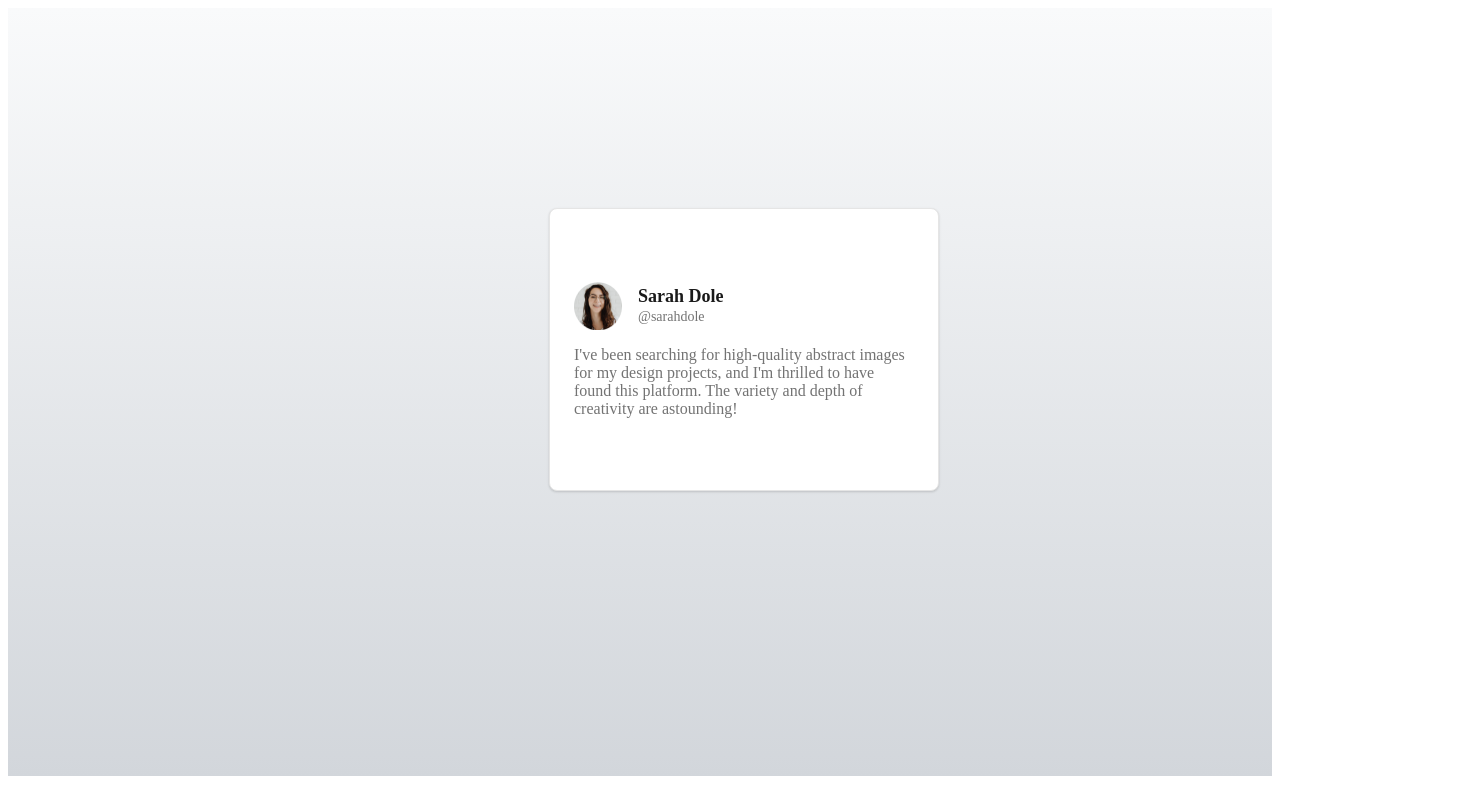
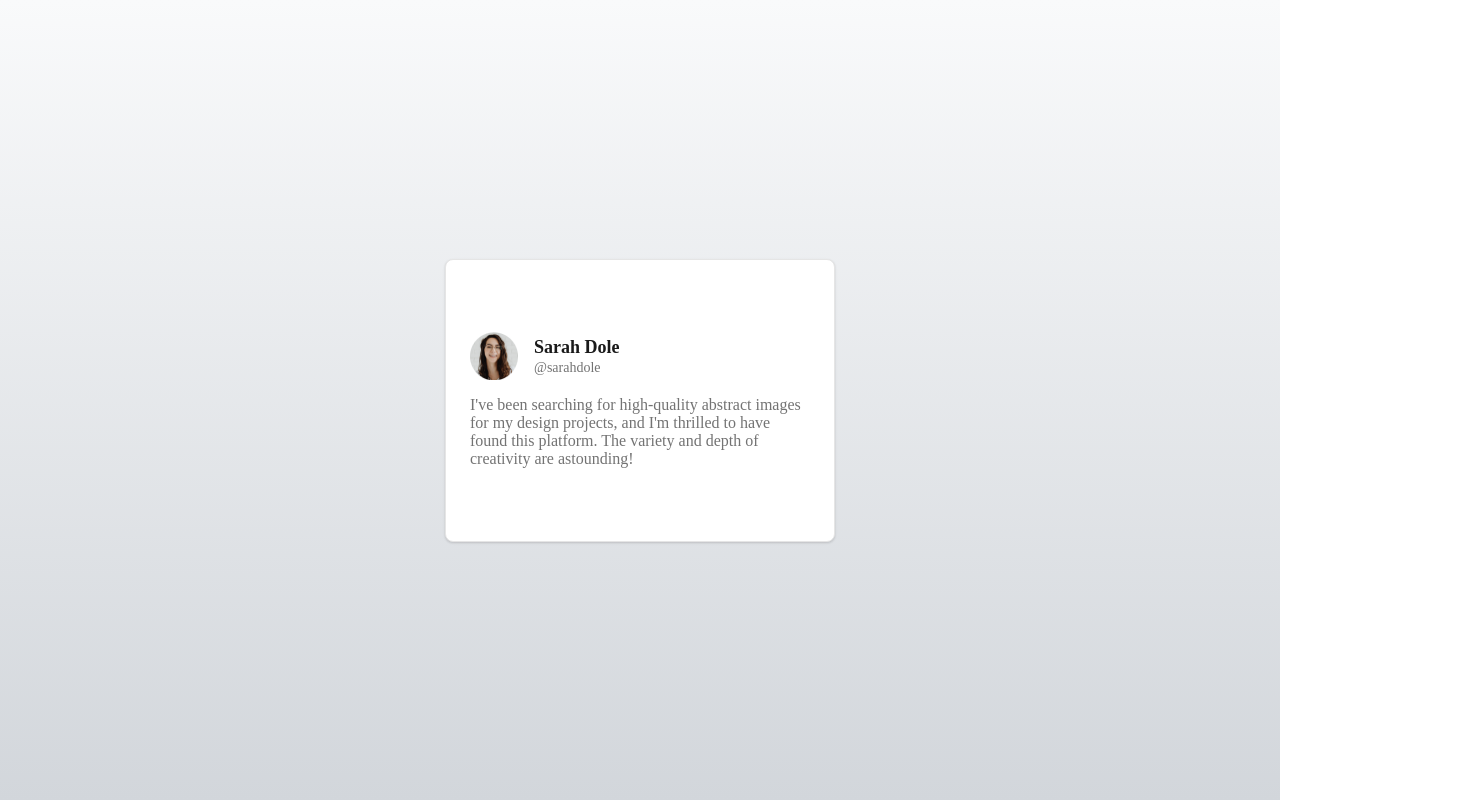
Before and after one commit to amandaguan-ag/marketing, a Next.js app: page / in a window 1280 px wide. Shown: the whole page, 1480 px wide, since content can reach past the window. Built offline with nearby package versions, Linux system fonts and the light colour scheme.

Commit message:
Change background and card responsibility

```diff
--- a/src/pages/index.js
+++ b/src/pages/index.js
@@ -2,7 +2,7 @@ import Image from "next/image";
 
 export default function Home() {
   return (
-    <div className="page-container">
+    <div className="background">
       <div className="content-container">
         <div className="card">
           <div className="card-header">
--- a/src/styles/globals.css
+++ b/src/styles/globals.css
@@ -1,13 +1,18 @@
-.page-container {
-  height: 768px;
+html, body {
+  margin: 0;
+  padding: 0;
+  height: 100%;
+}
+
+.background {
+  min-height: 100vh;
   display: flex;
-  flex-direction: column;
+  justify-content: center;
+  align-items: center;
   background: linear-gradient(to bottom, #f9fafb, #d2d6db);
 }
 
 .content-container {
-  height: 768px;
-  width: 1440px;
   display: flex;
   flex-direction: column;
   align-items: center;
```
